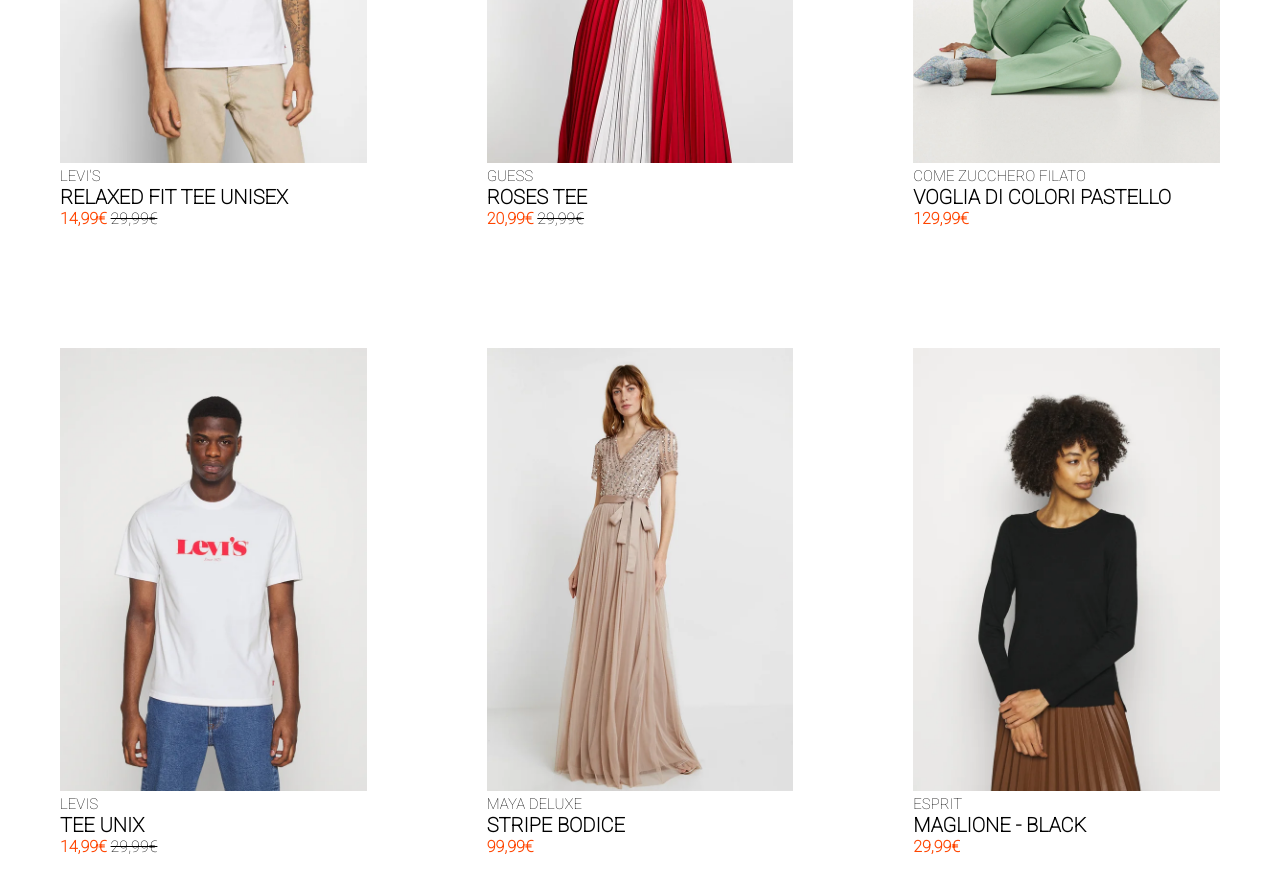
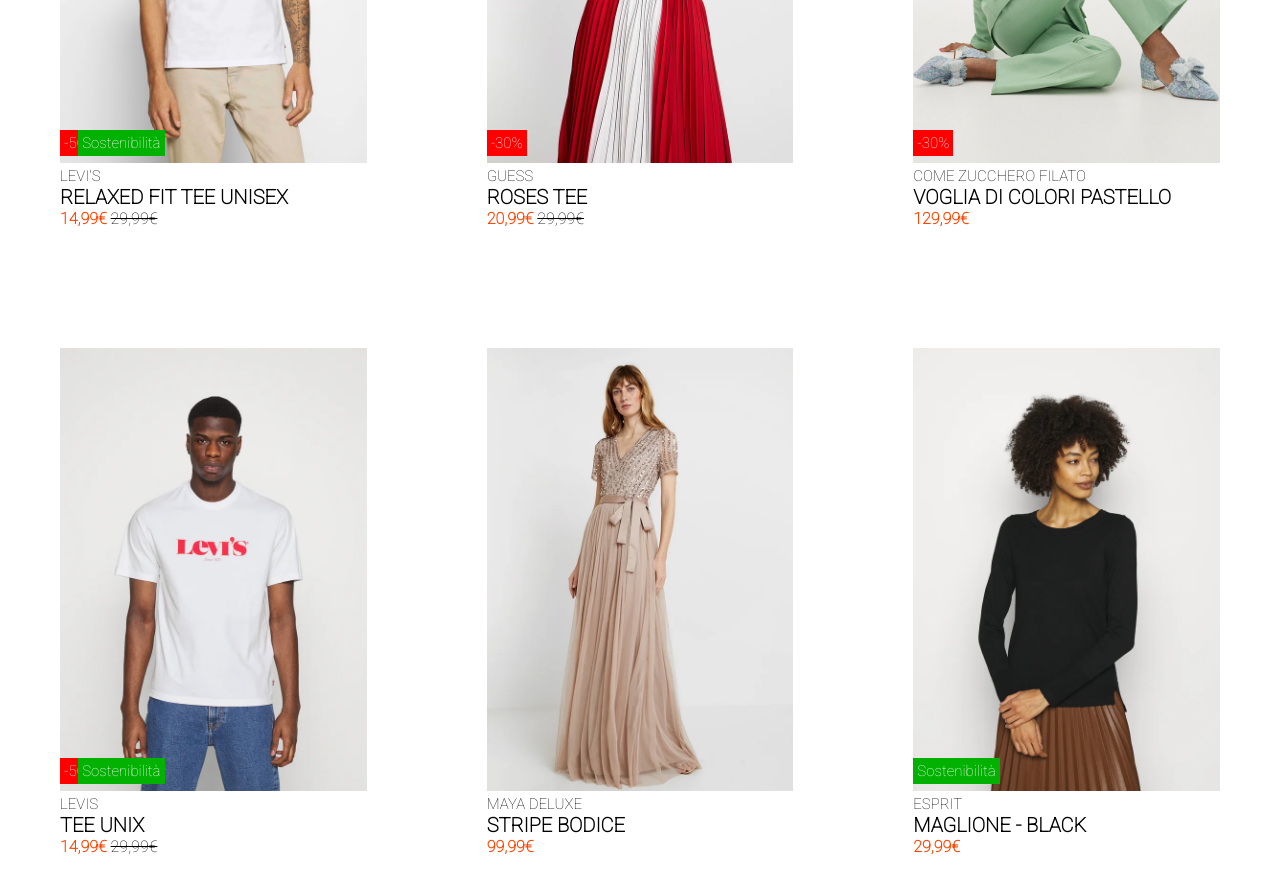
Before and after one commit to AlessandroMandaglio30/html-css-boolando, a plain HTML site: page index.html in a window 1280 px wide. Shown: the part 340-1232 px from the top of the page. Drawn offline with Linux system fonts and the light colour scheme.

Commit message:
Aggiunta Sconti

```diff
--- a/css/style.css
+++ b/css/style.css
@@ -21,7 +21,9 @@
      float: left;
      width: calc(100% / 3 - 20px);
      margin: 10px;
- }
+     position: relative;
+     overflow: hidden;
+}
 
 .foto{
     width: 100%;
@@ -62,3 +64,30 @@ p{
 .taglio{
     text-decoration: line-through;
 }
+.sconto{
+    background-color: red;
+    position: absolute;
+    color: white;
+    bottom: 20%;
+    padding: 4px;
+    font-size: 15px;
+}
+
+.sost{
+    background-color: rgb(3, 177, 3);
+    position: absolute;
+    color: white;
+    padding: 4px;
+    font-size: 15px;
+    bottom: 20%;
+    right: 62%;
+}
+
+.sost2{
+        background-color: rgb(3, 177, 3);
+        position: absolute;
+        color: white;
+        padding: 4px;
+        font-size: 15px;
+        bottom: 20%;
+}
--- a/index.html
+++ b/index.html
@@ -13,6 +13,8 @@
 <body>
     <div class="conteiner clarefix debug">
         <div class="box">
+            <div class="sconto">-50% </div>
+            <div class="sost">Sostenibilità</div>
             <img class="foto"src="img/1.webp" alt="Maglia Levis Uomo">
             <img class="foto-hover"src="img/1b.webp" alt="Maglia Levis Uomo">
             <div class="scritta">
@@ -22,6 +24,7 @@
              </div>
         </div>
          <div class="box">
+            <div class="sconto">-30% </div>
             <img class="foto"src="img/2.webp" alt="Maglia Guess Donna">
             <img class="foto-hover"src="img/2b.webp" alt="Maglia Guess Donna">
                 <div class="scritta">
@@ -31,6 +34,7 @@
                 </div>
         </div>
         <div class="box">
+            <div class="sconto">-30% </div>
             <img class="foto"src="img/3.webp" alt="Completo donna">
             <img class="foto-hover"src="img/3b.webp" alt="Completo Donna">
                 <div class="scritta">
@@ -40,6 +44,8 @@
                 </div>
         </div>
         <div class="box">
+            <div class="sconto">-50% </div>
+            <div class="sost">Sostenibilità</div>
             <img class="foto"src="img/4.webp" alt="Maglia Levis Uomo">
             <img class="foto-hover"src="img/4b.webp" alt="Maglia Levis Uomo">
             <div class="scritta">
@@ -58,6 +64,7 @@
                 </div>
         </div>
         <div class="box">
+            <div class="sost2">Sostenibilità</div>
             <img class="foto"src="img/6.webp" alt="Maglione Nero">
             <img class="foto-hover"src="img/6b.webp" alt="Maglione Nero">
                 <div class="scritta">
```
Lines whose indentation alone changed are shown as unchanged.
